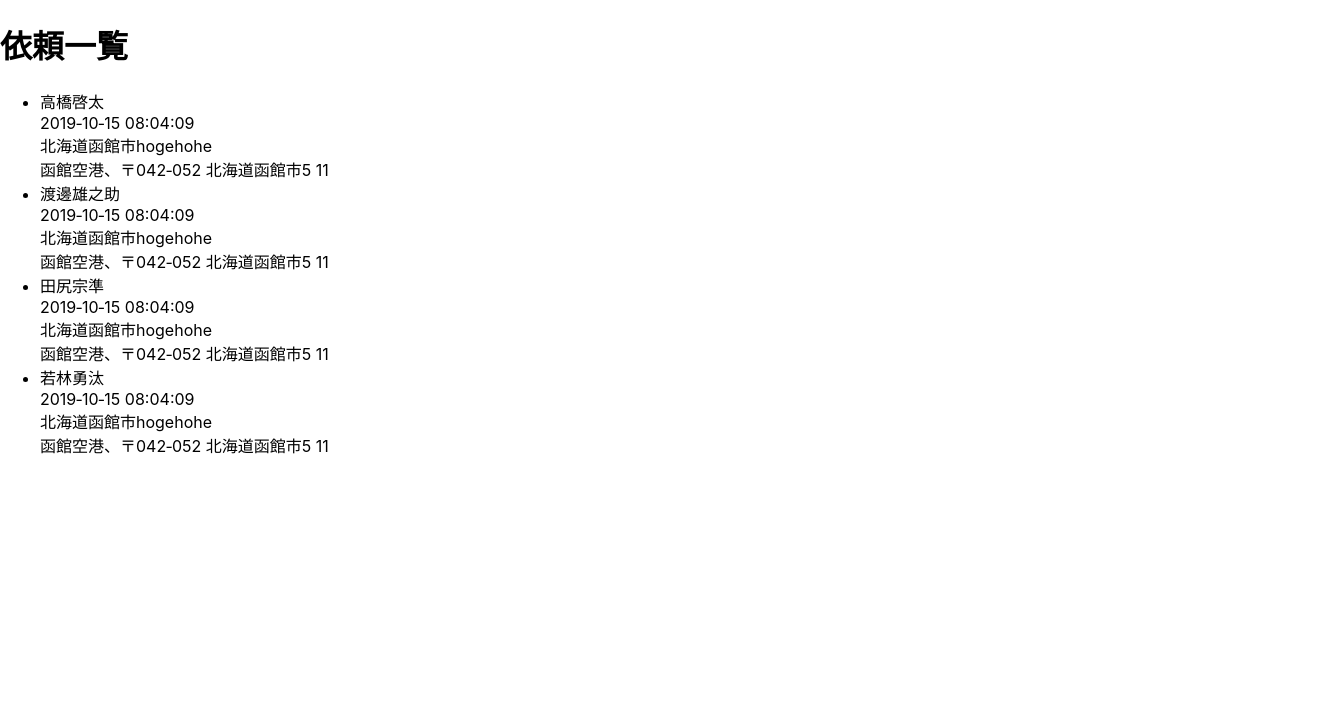
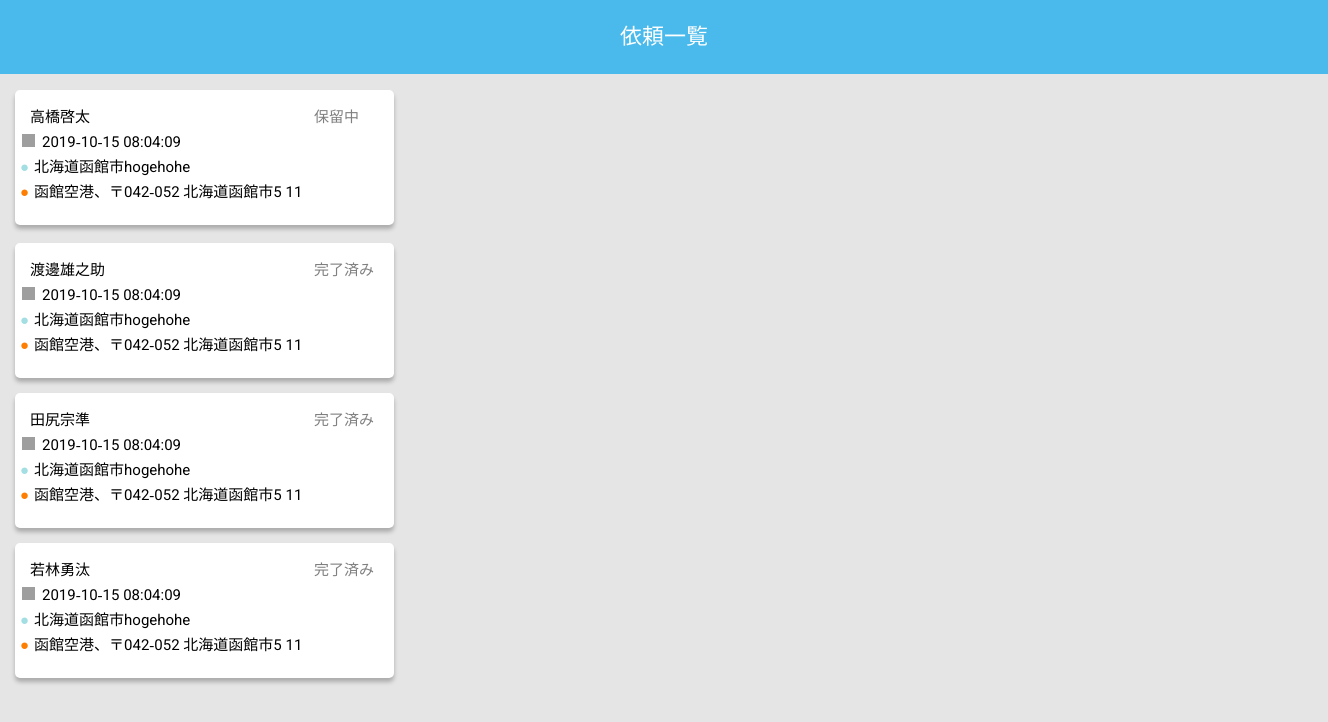
Before and after one commit to ICT-FUNney/funride, a React (Create React App) app in the folder client/: page /request in a window 1280 px wide. Shown: the top 722 px of the page, 1328 px wide, since content can reach past the window. Built offline with nearby package versions, Linux system fonts and the light colour scheme; grey boxes are pictures that could not be loaded; what google-maps-react would draw is missing.

Commit message:
add RequestPage.css and fix Request.js and RequestList.js

```diff
--- a/client/src/components/Request.js
+++ b/client/src/components/Request.js
@@ -1,21 +1,25 @@
 
 import React, { Component } from 'react';
-import { GoogleApiWrapper } from 'google-maps-react';
-
+import './RequestPage.css';
 
 class Request extends Component {
     render() {
         return (
             <div>
-                <h1 className="h1">詳細画面</h1>
-                <div className="detailMap"><GoogleApiWrapper /></div>
-                <ul className="listDetail">
-                    <li className="li">若林勇汰</li>
-                    <li className="li">2019‐09‐11 08:19:09</li>
-                    <li className="li">北海道函館市hogehohe</li>
-                    <li className="li">函館空港、〒042‐052 北海道函館市5 11</li>
-                </ul>
+             <div style={{width:"414px", height:"746px", overflow: "hidden"}}>
+              <img width="414px" height="850px" src="https://s3-alpha-sig.figma.com/img/cb0d/e82f/163af39af08721271a132f96f3ff53be?Expires=1576454400&Signature=VIZIt5rgZszrseHB3TSlQJeGG-Qv7zmWRtdkXgHLU8NRNqp9jePBFWxKDXibJQSIBlTbj18hWd4YtMVOERzyaVvvG-ErI3bx8BqksmKUCJj~Rq9egxdBsKlBjjU0og~AeqrX9~C1IvldWQbZGvEt5L3Lcg0ZUFAFgQ6SQwscly3MSqQrnq83y9ZnrNgMhAwOYCLrn0jVu3zG7rdCcka6EYIRPkEmpVpUYEjk~p6XwsVnY6w9wOLUEo6Rd3ZtznUAapCQ69nDUs5l~eIDHIMlP7Q68O-uDWNOKSsxe9Rf~jTdPJMeLkiPGEcJBCil4KhttgeL7KuidMXTos3MFmlSqA__&Key-Pair-Id=APKAINTVSUGEWH5XD5UA"/>
+             </div>
+             <h1 className="h1">詳細画面</h1>
+                 <ul className="li">
+                   <li className="detail">
+                     <span style={{background:"#ffffff",margin:"15px"}}>高橋啓太</span><br />
+                     <img width="13" height="13" style={{background:"#ffffff",margin:"0px 7px"}} src="https://icooon-mono.com/i/icon_00434/icon_004341_64.png" />2019‐10‐15 08:04:09<br />
+                     <span style={{background:"#ffffff",color: "#A2DEE2",margin:"0px 5px"}}>●</span>北海道函館市hogehohe<br />
+                     <span style={{background:"#ffffff",color: "#FD7E00",margin:"0px 5px"}}>●</span>函館空港、〒042‐052 北海道函館市5 11<br />
+                   </li>
+                 </ul>
             </div>
+
         );
     }
 }
--- a/client/src/components/RequestList.js
+++ b/client/src/components/RequestList.js
@@ -1,43 +1,5 @@
 import React, { Component } from "react";
-import { BrowserRouter as Router, Link, Route } from "react-router-dom";
-import GoogleApiWrapper from './GoogleMap';
-
-const detailPage1 = () =>
-    <div>
-        <h1 className="h1">詳細画面</h1>
-        <div className="detailMap"><GoogleApiWrapper /></div>
-        <ul className="listDetail">
-            <li className="li">高橋啓太</li>
-            <li className="li">2019‐10‐15 08:04:09</li>
-            <li className="li">北海道函館市hogehohe</li>
-            <li className="li">函館空港、〒042‐052 北海道函館市5 11</li>
-        </ul>
-    </div>
-
-const detailPage2 = () =>
-    <div>
-        <h1 className="h1">詳細画面</h1>
-        <div className="detailMap"><GoogleApiWrapper /></div>
-        <ul className="listDetail">
-            <li className="li">渡邊雄之助</li>
-            <li className="li">2019‐10‐10 07:08:09</li>
-            <li className="li">北海道函館市hogehohe</li>
-            <li className="li">函館空港、〒042‐052 北海道函館市5 11</li>
-        </ul>
-    </div>
-
-const detailPage3 = () =>
-    <div>
-        <h1 className="h1">詳細画面</h1>
-        <div className="detailMap"><GoogleApiWrapper /></div>
-        <ul className="listDetail">
-            <li className="li">田尻宗準</li>
-            <li className="li">2019‐09‐15 10:04:09</li>
-            <li className="li">北海道函館市hogehohe</li>
-            <li className="li">函館空港、〒042‐052 北海道函館市5 11</li>
-        </ul>
-    </div>
-
+import './RequestPage.css';
 
 class RequestList extends Component {
     constructor(props) {
@@ -53,31 +15,31 @@ class RequestList extends Component {
                 <h1 className="h1">依頼一覧</h1>
 
 
-                <ul className="list">
-                    <li className="li" onClick={this.transit}>
-                        高橋啓太<br />
-                        2019‐10‐15 08:04:09<br />
-                        北海道函館市hogehohe<br />
-                        函館空港、〒042‐052 北海道函館市5 11<br />
-                    </li>
-                    <li className="li" onClick={this.transit}>
-                        渡邊雄之助<br />
-                        2019‐10‐15 08:04:09<br />
-                        北海道函館市hogehohe<br />
-                        函館空港、〒042‐052 北海道函館市5 11<br />
-                    </li>
-                    <li className="li" onClick={this.transit}>
-                        田尻宗準<br />
-                        2019‐10‐15 08:04:09<br />
-                        北海道函館市hogehohe<br />
-                        函館空港、〒042‐052 北海道函館市5 11<br />
-                    </li>
-                    <li className="li" onClick={this.transit}>
-                        若林勇汰<br />
-                        2019‐10‐15 08:04:09<br />
-                        北海道函館市hogehohe<br />
-                        函館空港、〒042‐052 北海道函館市5 11<br />
-                    </li>
+                <ul className="li">
+                  <li className="list1" onClick={this.transit}>
+                    <span style={{background:"#ffffff",margin:"15px"}}>高橋啓太</span><span className="state">保留中</span><br />
+                    <img width="13" height="13" style={{background:"#ffffff",margin:"0px 7px"}} src="https://icooon-mono.com/i/icon_00434/icon_004341_64.png" />2019‐10‐15 08:04:09<br />
+                    <span style={{background:"#ffffff",color: "#A2DEE2",margin:"0px 5px"}}>●</span>北海道函館市hogehohe<br />
+                    <span style={{background:"#ffffff",color: "#FD7E00",margin:"0px 5px"}}>●</span>函館空港、〒042‐052 北海道函館市5 11<br />
+                  </li>
+                  <li className="list2" onClick={this.transit}>
+                    <span style={{background:"#ffffff",margin:"15px"}}>渡邊雄之助</span><span className="state">完了済み</span><br />
+                    <img width="13" height="13" style={{background:"#ffffff",margin:"0px 7px"}} src="https://icooon-mono.com/i/icon_00434/icon_004341_64.png" />2019‐10‐15 08:04:09<br />
+                    <span style={{background:"#ffffff",color: "#A2DEE2",margin:"0px 5px"}}>●</span>北海道函館市hogehohe<br />
+                    <span style={{background:"#ffffff",color: "#FD7E00",margin:"0px 5px"}}>●</span>函館空港、〒042‐052 北海道函館市5 11<br />
+                  </li>
+                  <li className="list3" onClick={this.transit}>
+                    <span style={{background:"#ffffff",margin:"15px"}}>田尻宗準</span><span className="state">完了済み</span><br />
+                    <img width="13" height="13" style={{background:"#ffffff",margin:"0px 7px"}} src="https://icooon-mono.com/i/icon_00434/icon_004341_64.png" />2019‐10‐15 08:04:09<br />
+                    <span style={{background:"#ffffff",color: "#A2DEE2",margin:"0px 5px"}}>●</span>北海道函館市hogehohe<br />
+                    <span style={{background:"#ffffff",color: "#FD7E00",margin:"0px 5px"}}>●</span>函館空港、〒042‐052 北海道函館市5 11<br />
+                  </li>
+                  <li className="list4" onClick={this.transit}>
+                    <span style={{background:"#ffffff",margin:"15px"}}>若林勇汰</span><span className="state">完了済み</span><br />
+                    <img width="13" height="13" style={{background:"#ffffff",margin:"0px 7px"}} src="https://icooon-mono.com/i/icon_00434/icon_004341_64.png" />2019‐10‐15 08:04:09<br />
+                    <span style={{background:"#ffffff",color: "#A2DEE2",margin:"0px 5px"}}>●</span>北海道函館市hogehohe<br />
+                    <span style={{background:"#ffffff",color: "#FD7E00",margin:"0px 5px"}}>●</span>函館空港、〒042‐052 北海道函館市5 11<br />
+                  </li>
                 </ul>
 
             </div>
--- /dev/null
+++ b/client/src/components/RequestPage.css
@@ -0,0 +1,121 @@
+*{
+    background-color: #E5E5E5;
+    margin:0px;
+}
+
+.h1{
+    position: absolute;
+    width: 100%;
+    height: 26px;
+    top: 0px;
+    left: 0px;
+    margin: 0px;
+    padding: 24px;
+
+    font-family: Roboto;
+    font-style: normal;
+    font-weight: normal;
+    font-size: 22px;
+    line-height: 26px;
+
+    display: inline;
+    text-align: center;
+
+    background: #49BAEB;
+    color: #FFFFFF;
+}
+
+.li{
+    list-style: none;
+
+    font-family: Roboto;
+    font-style: normal;
+    font-weight: normal;
+    font-size: 15px;
+    line-height: 25px;
+    display: flex;
+    align-items: center;
+
+}
+
+
+.state{
+    position: absolute;
+    left: 299px;
+    margin: 0px;
+    padding: 0px;
+    background-color: #FFFFFF;
+    color: rgba(0, 0, 0, 0.5);
+}
+
+.list1{
+    position: absolute;
+    width: 364px;
+    height: 105px;
+    left: 0px;
+    top: 75px;
+    padding: 15px 15px 15px 0px;
+    margin: 15px;
+
+    font-size: 15px;
+    background: #FFFFFF;
+    box-shadow: 0px 4px 4px rgba(0, 0, 0, 0.25);
+    border-radius: 5px;
+}
+
+.list2{
+    position: absolute;
+    width: 364px;
+    height: 105px;
+    left: 0px;
+    top: 228px;
+    padding: 15px 15px 15px 0px;
+    margin: 15px;
+
+    background: #FFFFFF;
+    box-shadow: 0px 4px 4px rgba(0, 0, 0, 0.25);
+    border-radius: 5px;
+}
+
+.list3{
+    position: absolute;
+    width: 364px;
+    height: 105px;
+    left: 0px;
+    top: 378px;
+    padding: 15px 15px 15px 0px;
+    margin: 15px;
+
+    background: #FFFFFF;
+    box-shadow: 0px 4px 4px rgba(0, 0, 0, 0.25);
+    border-radius: 5px;
+}
+
+.list4{
+    position: absolute;
+    width: 364px;
+    height: 105px;
+    left: 0px;
+    top: 528px;
+    padding: 15px 15px 15px 0px;
+    margin: 15px;
+
+    background: #FFFFFF;
+    box-shadow: 0px 4px 4px rgba(0, 0, 0, 0.25);
+    border-radius: 5px;
+}
+
+.detail{
+    position: absolute;
+    width: 364px;
+    height: 105px;
+    left: 0px;
+    top: 582px;
+    padding: 15px 15px 15px 0px;
+    margin: 15px;
+
+    font-size: 15px;
+    background: #FFFFFF;
+    box-shadow: 0px 4px 4px rgba(0, 0, 0, 0.25);
+    border-radius: 5px;
+}
```
Also changed, not shown: client/src/Menu.css (added, +11 -0 lines), 1 other file (tests, documents, lock files or other folders).
